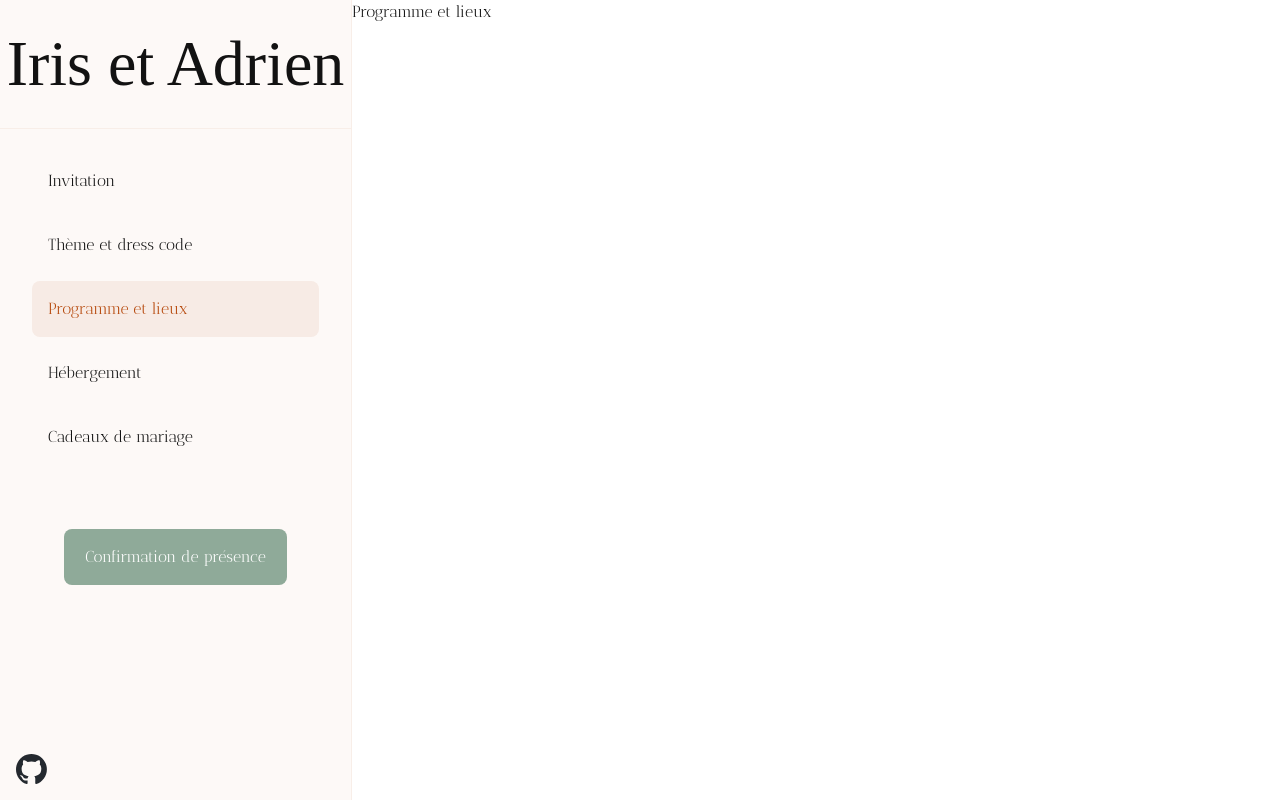
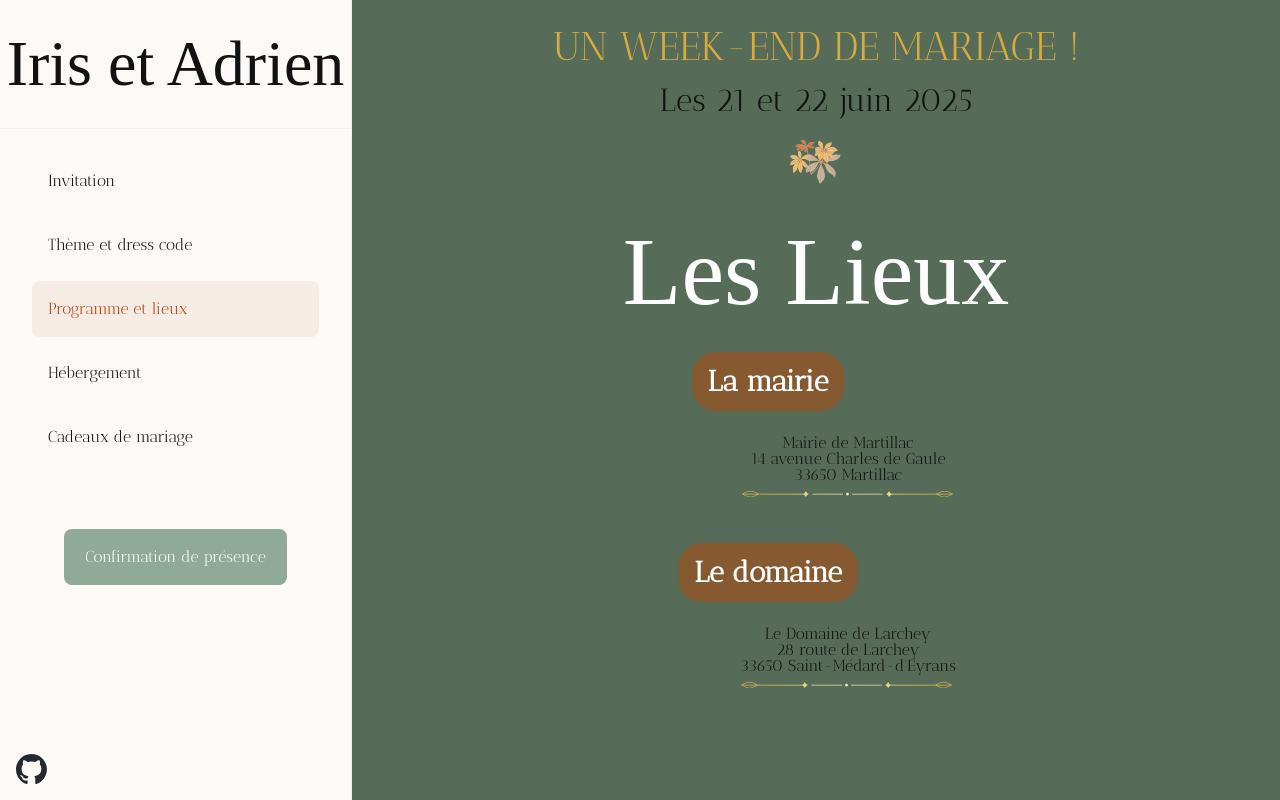
Before and after one commit to LSarribouette/mariage-iris-adrien, a React (Vite) app in the folder app/: page /programme in a window 1280 px wide. Built offline with nearby package versions, Linux system fonts and the light colour scheme; a web font is replaced by a local one.

Commit message:
add reminder and locations in program page

```diff
--- a/app/src/index.css
+++ b/app/src/index.css
@@ -65,6 +65,7 @@ h1 {
 }
 
 #detail {
+  flex:1;
   display: flex;
   flex-direction: column;
   margin: 0;
@@ -82,10 +83,6 @@ h1 {
 }
 
 @media only screen and (min-width: 996px) {
-  #detail {
-    flex: 1;
-  }
-
   #detail .container {
     display: flex;
     justify-content: center;
@@ -172,6 +169,81 @@ h1 {
   }
 }
 
+#program {
+  flex: 1;
+  background-color: #566c58;
+}
+
+#program #reminder {
+  text-align: center;
+  margin: 1rem;
+}
+
+#program #reminder::after {
+  display: block;
+  margin-top: 1rem;
+  content: url(../public/flowers.svg);
+}
+
+#program #reminder__weekend {
+  color: #d8ab3d;
+  font-size: 2.5rem;
+}
+
+#program #reminder__dates {
+  font-size: 2rem;
+}
+
+#program h1{
+  color: #ffffff;
+  text-align: center;
+  margin-top: 2rem;
+}
+
+#program #locations {
+  display: flex;
+  flex-direction: column;
+  align-items: center;
+}
+
+#program #locations h2 {
+  max-width: fit-content;
+  font-size: 1.8rem;
+  color: #ffffff;
+  text-align: center;
+  background-color: #865930;
+  margin: 2rem 0 1.5rem 0;
+  margin-right: 6rem;
+  padding: .5rem 1rem;
+  border-radius: 1.5rem;
+}
+
+#program #locations .location {
+  max-width: fit-content;
+  line-height: 1;
+  text-align: end;
+  margin-left: 4rem;
+}
+
+#program #locations .location>a::after {
+  display: block;
+  content: url(../public/locations-arrow.svg);
+}
+
+#program #locations .location a {
+  color: inherit;
+  text-decoration: none;
+  text-align: center;
+}
+
+#program #locations .location a:hover {
+  font-weight: bold;
+}
+
+#program p {
+  margin: 0;
+}
+
 #error-page {
   display: flex;
   flex-direction: column;
--- a/app/src/routes/program.jsx
+++ b/app/src/routes/program.jsx
@@ -1,3 +1,29 @@
 export default function Programme() {
-    return <div>Programme et lieux</div>
+    return (
+        <div id="program">
+            <div id="reminder">
+                <p id="reminder__weekend">UN WEEK-END DE MARIAGE !</p>
+                <p id="reminder__dates">Les 21 et 22 juin 2025</p>
+            </div>
+            <h1>Les Lieux</h1>
+            <div id="locations">
+                <h2>La mairie</h2>
+                <div className="location">
+                    <a href="https://maps.app.goo.gl/umuCCswchy2bbQ579" target="_blank" rel="noopener noreferrer">
+                        <p>Mairie de Martillac</p>
+                        <p>14 avenue Charles de Gaule</p>
+                        <p>33650 Martillac</p>
+                    </a>
+                </div>
+                <h2>Le domaine</h2>
+                <div className="location">
+                    <a href="https://maps.app.goo.gl/oTAzoJqzBzerqQGb6" target="_blank" rel="noopener noreferrer">
+                        <p>Le  Domaine de Larchey</p>
+                        <p>28 route de Larchey</p>
+                        <p>33650 Saint-Médard-d'Eyrans</p>
+                    </a>
+                </div>
+            </div>
+        </div>
+    )
 }
--- a/app/src/routes/todo.jsx
+++ b/app/src/routes/todo.jsx
@@ -12,6 +12,10 @@ export default function Todo() {
                 <li>Plus de retour à la ligne pour plus de lisibilité et légèreté ?</li>
                 <li>Styliser la partie avant les inspirations de tenue ?</li>
                 <li>En version ordinateur, quelle taille veut-on pour les titres imagés ? Même largeur que le texte (actuellement) ou bien plus petit ?</li>
+                <li>
+                    Le vert foncé est intense sur l'ordinateur avec la navbar, est-ce qu'on passe au vert amande, plus doux ? (couleur du bouton dans la navbar)<br />
+                    Ou alors on change la couleur de la navbar (fond vert foncé, texte blanc) juste pour cette page ?
+                </li>
                 <li>Formulaire : checkbox "j'ai bien pris connaissance du code couleur exigé (enculé) et je m'engage à le respecter", mail de l'humain</li>
             </ul>
         </div>
```
Also changed, not shown: app/public/flowers.svg (added), app/public/locations-arrow.svg (added).
